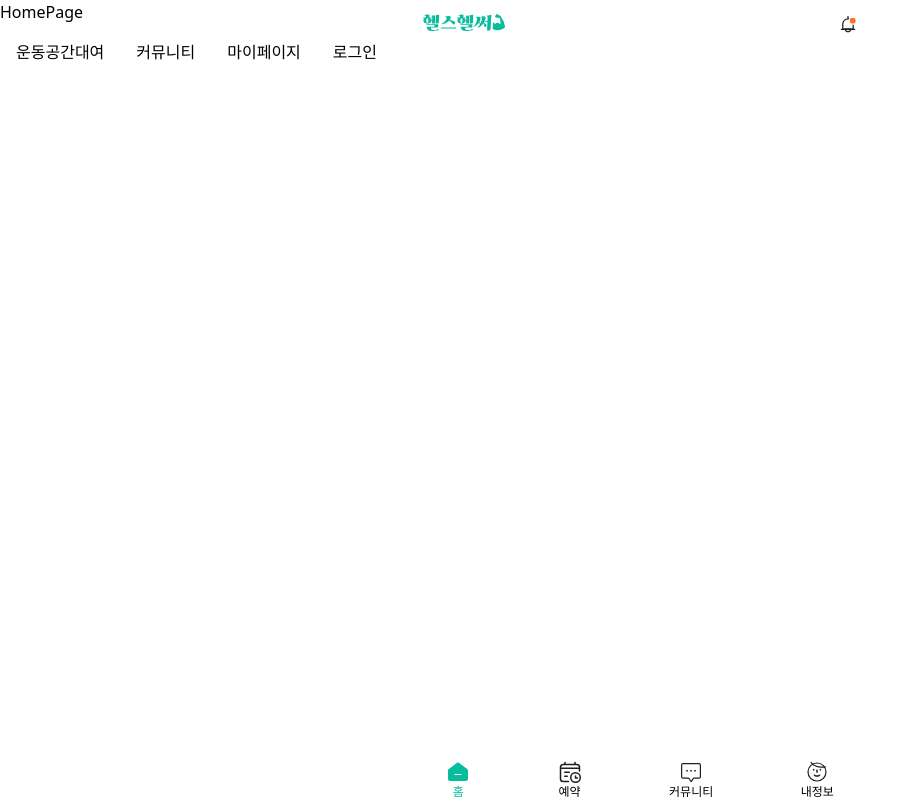
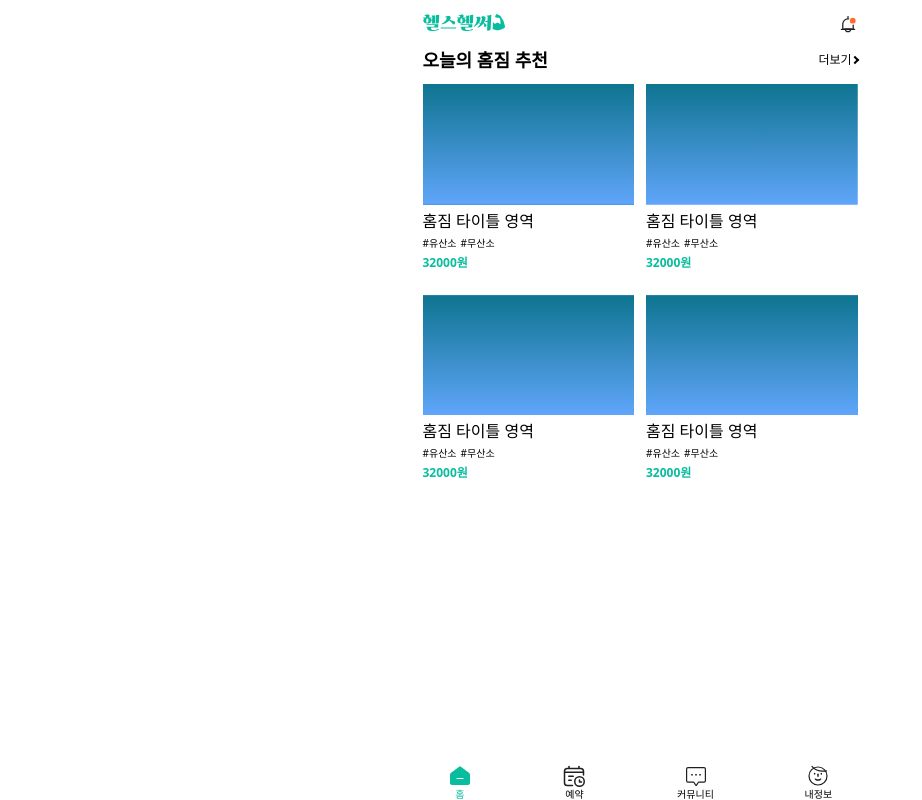
Before and after one commit to healthHealther/healthHealtherFE, a React (Create React App) app: page / in a window 1280 px wide. Shown: the whole page, without its empty margins (0-922 px from the left). Built offline with nearby package versions, Linux system fonts and the light colour scheme.

Commit message:
Add: 메인페이지의 SpaceContentPreview  및 SpaceContentsList 컨포넌트 추가

```diff
--- /dev/null
+++ b/src/components/spaceRent/SpaceContentPreview.tsx
@@ -0,0 +1,18 @@
+import React from "react";
+import { Link } from "react-router-dom";
+import SpaceContents from "./SpaceContentsList";
+
+export default function SpaceContentPreview() {
+  return (
+    <article className="mx-[20px]">
+      <div className="flex h-[24px] justify-between ">
+        <div className="text-lg font-bold">오늘의 홈짐 추천</div>
+        <Link to={"/spaceRent"} className="flex items-center">
+          <span className="text-sm">더보기</span>
+          <p className="w-[6px] h-[6px] border-t-2 border-r-2 border-solid border-black origin-center rotate-45"></p>
+        </Link>
+      </div>
+      <SpaceContents />
+    </article>
+  );
+}
--- /dev/null
+++ b/src/components/spaceRent/SpaceContentsList.tsx
@@ -0,0 +1,73 @@
+import React, { useState } from "react";
+import { Link, useLocation } from "react-router-dom";
+
+interface homeGym {
+  id: number;
+  title: string;
+  price: number;
+  spaceType: Array<string>;
+  img: string;
+}
+
+export default function SpaceContents() {
+  const location = useLocation();
+  const [homeGym, setHomeGym] = useState<homeGym[]>([
+    {
+      id: 1,
+      title: "홈짐 타이틀 영역",
+      price: 32000,
+      spaceType: ["유산소", "무산소"],
+      img: "",
+    },
+    {
+      id: 2,
+      title: "홈짐 타이틀 영역",
+      price: 32000,
+      spaceType: ["유산소", "무산소"],
+      img: "",
+    },
+    {
+      id: 3,
+      title: "홈짐 타이틀 영역",
+      price: 32000,
+      spaceType: ["유산소", "무산소"],
+      img: "",
+    },
+    {
+      id: 4,
+      title: "홈짐 타이틀 영역",
+      price: 32000,
+      spaceType: ["유산소", "무산소"],
+      img: "",
+    },
+  ]);
+
+  return (
+    <div className="flex flex-wrap gap-x-[12px]  gap-y-[24px] w-full  mx-auto mt-3">
+      {homeGym.map((item: homeGym) => (
+        <Link
+          to={`/SpaceContent/${item.id}`}
+          className="flex flex-col w-[calc(50%-6px)]"
+          key={item.id}
+        >
+          <div className="w-full h-0 pb-[57%] bg-gradient-to-b from-cyan-700 to-blue-400 bg-center bg-cover"></div>
+
+          {/* <img
+              className="aspect-[2/1] max-h-[120px] min-h-[92px] bg-pink-100"
+              src={item.img}
+            /> */}
+
+          <span className="text-base font-500 mt-1.5">{item.title}</span>
+          <span className="flex gap-1 text-xs mt-1.5">
+            {item.spaceType.map((spaceType: string) => (
+              <p key={spaceType}>#{spaceType}</p>
+            ))}
+          </span>
+          <span className="text-sm font-bold mt-1.5 text-homeGymPrice-green">
+            {item.price}원
+          </span>
+        </Link>
+      ))}
+    </div>
+  );
+}
--- a/src/index.tsx
+++ b/src/index.tsx
@@ -8,6 +8,8 @@ import SpaceRentPage from "./page/spaceRent/SpaceRentPage";
 import CommunityPage from "./page/community/CommunityPage";
 import MyPage from "./page/myPage/MyPage";
 import LoginPage from "./page/login/LoginPage";
+import SpaceContentPage from "./page/spaceRent/SpaceContentPage";
+import path from "path";
 
 const router = createBrowserRouter([
   {
@@ -17,6 +19,10 @@ const router = createBrowserRouter([
   {
     path: "/spaceRent",
     element: <SpaceRentPage />,
+  },
+  {
+    path: "spaceContent/:spaceContentId",
+    element: <SpaceContentPage />,
   },
   {
     path: "/community",
--- a/src/page/home/HomePage.tsx
+++ b/src/page/home/HomePage.tsx
@@ -1,5 +1,6 @@
 import React from "react";
 import { Link } from "react-router-dom";
+import SpaceContentPreview from "../../components/spaceRent/SpaceContentPreview";
 import NavBar from "../../components/NavBar";
 import TopBar from "../../components/TopBar";
 
@@ -7,8 +8,8 @@ export default function HomePage() {
   return (
     <div>
       <TopBar pageTitle="home" />
-      <div>
-        HomePage
+      <div className="max-w-[475px] min-w-[390px] sm:mx-auto mt-[48px]">
+        {/* HomePage
         <div className="mt-4">
           <Link className="mx-4" to="spaceRent">
             운동공간대여
@@ -22,7 +23,8 @@ export default function HomePage() {
           <Link className="mx-4" to="login">
             로그인
           </Link>
-        </div>
+        </div> */}
+        <SpaceContentPreview />
         <NavBar pageTitle={"home"} />
       </div>
     </div>
--- /dev/null
+++ b/src/page/spaceRent/SpaceContentPage.tsx
@@ -0,0 +1,5 @@
+import React from "react";
+
+export default function SpaceContentPage() {
+  return <div>SpaceContentPage</div>;
+}
--- a/tailwind.config.js
+++ b/tailwind.config.js
@@ -2,7 +2,28 @@
 module.exports = {
   content: ["./src/**/*.{js,jsx,ts,tsx}"],
   theme: {
-    extend: { colors: { "selected-green": "#08BD9D" } },
+    extend: {
+      colors: { "selected-green": "#08BD9D", "homeGymPrice-green": "#08BD9D" },
+      fontSize: {
+        xs: ["10px", "12px"],
+        sm: ["12px", "16px"],
+        base: ["16px", "20px"],
+        lg: ["18px", "24px"],
+        xl: ["24px", "32px"],
+      },
+      screens: {
+        sm: "475px",
+        md: "768px",
+        lg: "1024px",
+        xl: "1640px",
+      },
+      aspectRatio: {
+        "2/1": "2 / 1",
+      },
+      padding: {
+        "57%": "57%",
+      },
+    },
   },
   plugins: [],
 };
```
